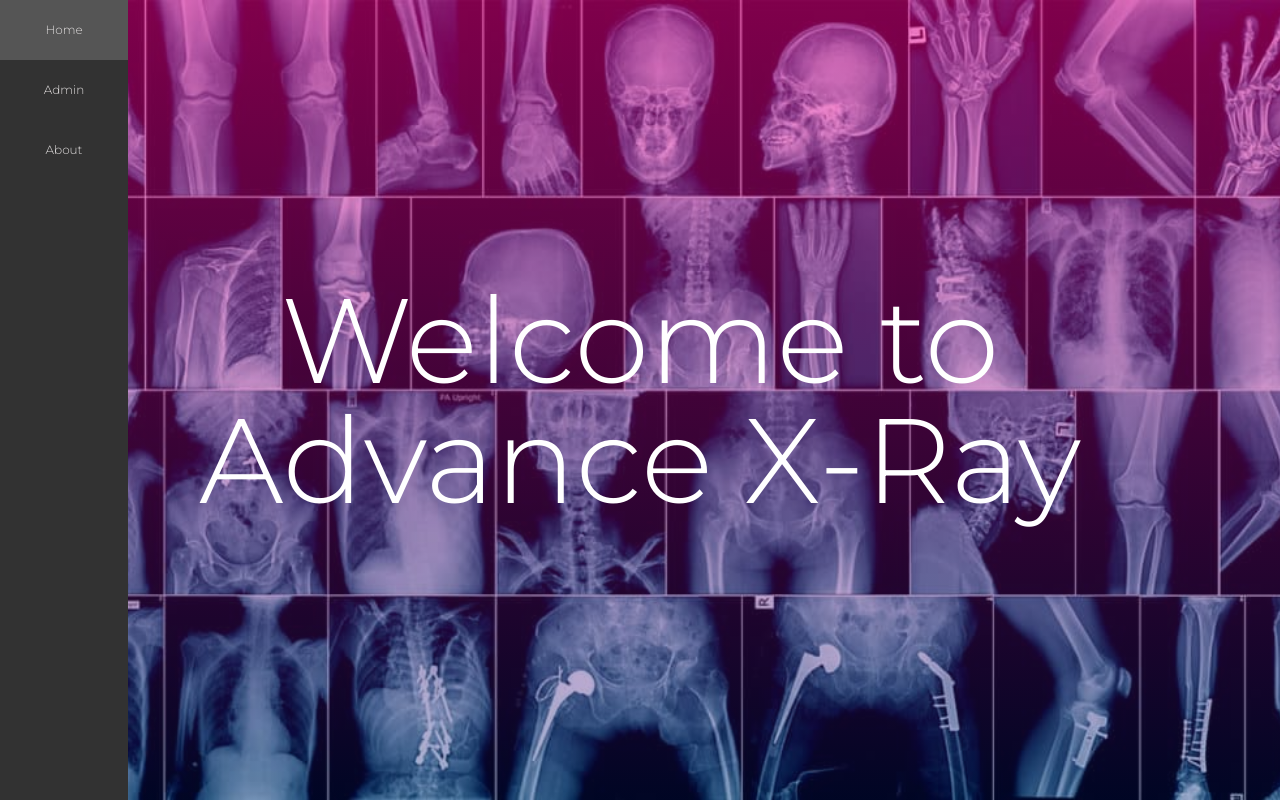
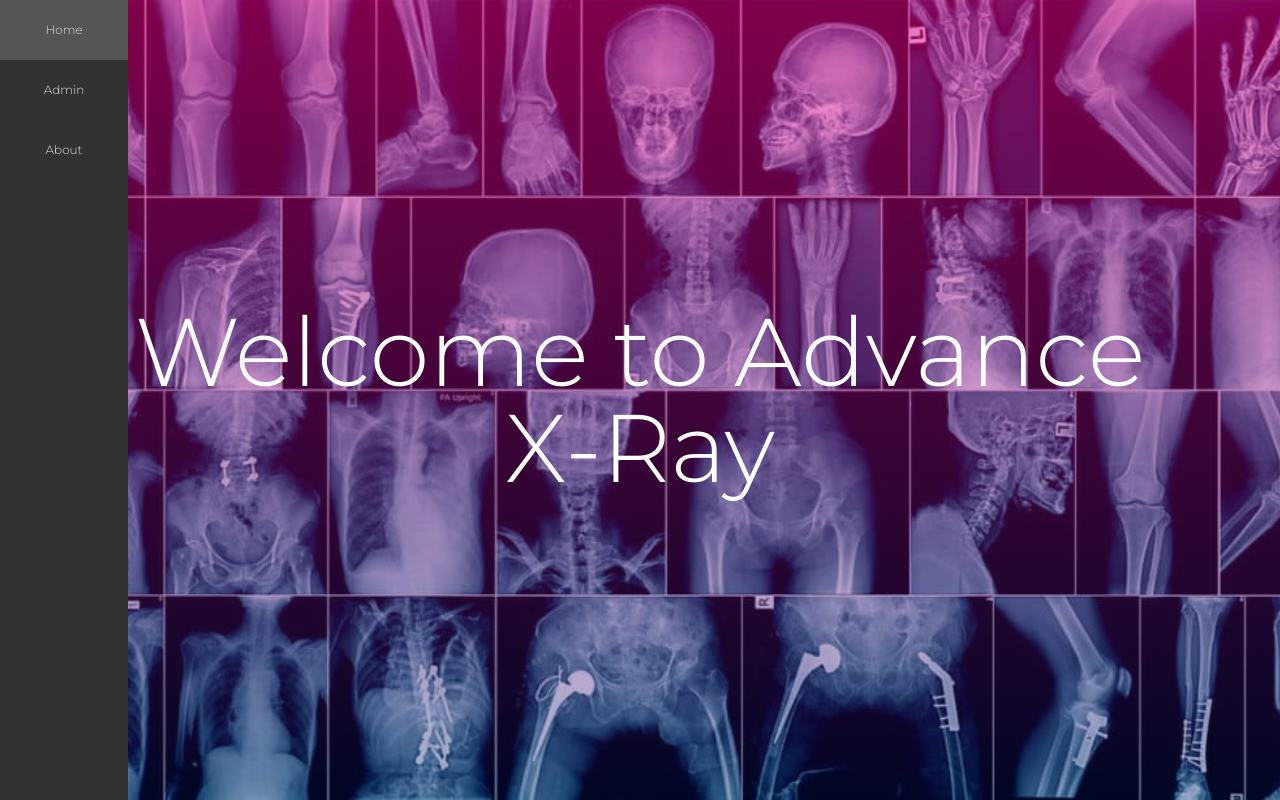
Before and after one commit to Quick07/Hack-Diversity-SWE-Group-6-Project, a React (Create React App) app in the folder client/: page / in a window 1280 px wide. Built offline with nearby package versions, Linux system fonts and the light colour scheme.

Commit message:
Fixed hero font size, responsive (420, 895, laptop), fixed readme

```diff
--- a/client/src/components/MainHero/MainHero.css
+++ b/client/src/components/MainHero/MainHero.css
@@ -20,7 +20,7 @@
 
 .header {
     color: white;
-    font-size: 10rem;
+    font-size: 8rem;
     text-align: center;
     overflow: hidden;
     background-color: none;
@@ -30,7 +30,7 @@
 
 @media only screen and (max-width: 895px) {
   .header{
-    font-size: 6rem;
+    font-size: 4.5rem;
     padding: 11px;
     margin: 1px 10.5px;
   }
```
